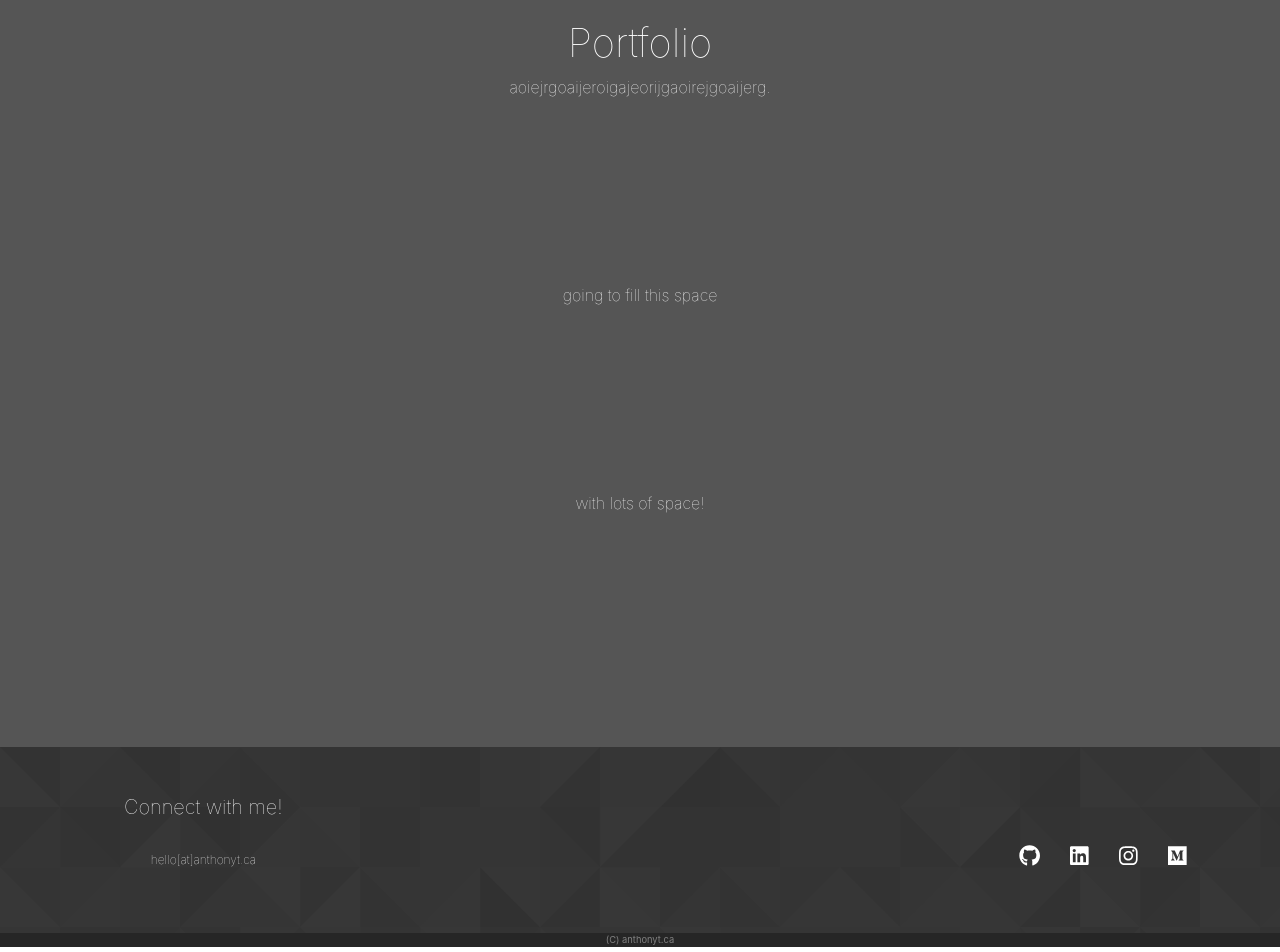
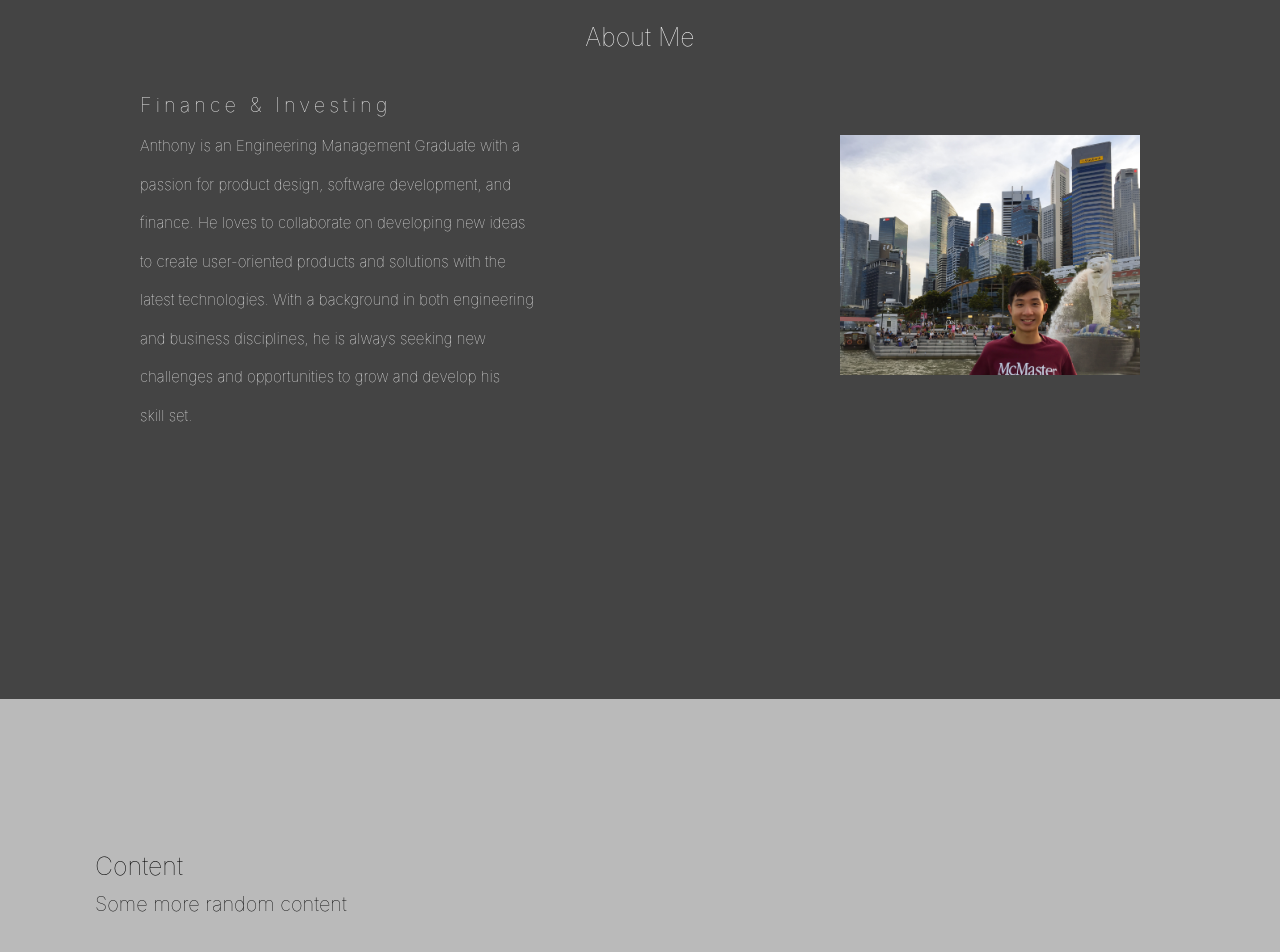
Before and after one commit to anthonytwh/anthonytwh.github.io, a React (Create React App) app: page / in a window 1280 px wide. Shown: the part 860-1812 px from the top of the page. Built offline with nearby package versions, Linux system fonts and the light colour scheme.

Commit message:
space components with padding

```diff
--- a/src/App.jsx
+++ b/src/App.jsx
@@ -13,12 +13,14 @@ class App extends Component {
 	render() {
 		return (
 			<div className="Title">
+				<div className="Header">
+					<Header/>
+				</div>
+					<br></br>
 				<div className="Main">
-					<Header/>
-					<br></br>
 					<Main />
 					<br></br>
-					<Button className="test-button" color="danger">Danger! </Button>
+					<Button className="test-button" color="danger"> Danger! </Button>
 					<br></br>
 					<br></br>
 				</div>
--- a/src/assets/styles.css
+++ b/src/assets/styles.css
@@ -1,7 +1,8 @@
 /* Title */
 .Title {
+  background: url("background2.png");
   text-align: center;
-  overflow: auto;
+  overflow: hidden;
 }
 
 .test-button {
@@ -10,8 +11,12 @@
 }
 
 /* Header */
+.Header {
+
+}
+
 .Header-header {
-  background-color: none;
+
 }
 
 .Header-title {
@@ -28,8 +33,9 @@
 
 /* Main */
 .Main {
-  background: url("background2.png");
   text-align: center;
+  padding-top: 10%;
+  padding-bottom: 20%;
 }
 
 .Main-jumbo {
@@ -42,10 +48,17 @@
   background: #444;
   color: white;
   text-align: center;
+  overflow: auto;
+  padding-top: 10%;
+  padding-bottom: 20%;
+}
+
+.About:after {
+    clear: both;
 }
 
 .About-title {
-  font-size: 45px;
+  font-size: 25px;
   font-weight: 100;
 }
 
@@ -53,6 +66,7 @@
   font-size: 20px;
   font-weight: 100;
   text-align: left;
+  padding-left: 10%;
 }
 
 .About-body {
@@ -63,17 +77,65 @@
 .About-body-left {
   font-size: 15px;
   font-weight: 100;
+
+  float: left;
   text-align: left;
+  padding-left: 10%;
+
 }
 
 .About-body-right {
   font-size: 15px;
   font-weight: 100;
-  text-align: right;
+
+  float: right;
+  padding-right: 10%;
+}
+
+.About-animate {
+  display: inline;
+}
+
+.About-animate span {
+  letter-spacing: 0.2em;
+  animation: Aboutimate 10s linear infinite 0s;
+  opacity: 0;
+  overflow: hidden;
+  position: absolute;
+
+}
+
+.About-animate span:nth-child(2){
+  animation-delay: 2s;
+}
+
+.About-animate span:nth-child(3){
+  animation-delay: 4s;
+}
+
+.About-animate span:nth-child(4){
+  animation-delay: 6s;
+}
+
+.About-animate span:nth-child(5){
+  animation-delay: 8s;
+}
+
+@keyframes Aboutimate {
+  0% { opacity: 0; }
+  5% { opacity: 0; transform: translateX(-50px); }
+  10% { opacity: 1; transform: translateX(0px); }
+  25% { opacity: 1; transform: translateX(0px); }
+  30% { opacity: 0; transform: translateX(50px); }
+  80% { opacity: 0; }
+  100% { opacity: 0; }
 }
 
 /* Content Section (TBD) */
 .Content {
+  clear: both;
+  padding-top: 10%;
+  padding-bottom: 20%;
   background: #BABABA;
   text-align: left;
   padding-left: 5em;
@@ -100,20 +162,21 @@
 /* Portfolio */
 .Portfolio {
   background: #555;
+  padding-top: 10%;
+  padding-bottom: 20%;
   text-align: center;
-  overflow: auto;
 }
 
 .Portfolio-title {
   color: white;
+  font-size: 25px;
   font-weight: 100;
-
 }
 
 .Portfolio-header {
   color: white;
+  font-size: 20px;
   font-weight: 100;
-
 }
 
 .Portfolio-body {
@@ -124,10 +187,10 @@
 
 /* Footer */
 .Footer {
-  text-align: center;
   background: url("mid-section.png");
   color: white;
   text-align: center;
+  padding-top: 5%;
 }
 
 .Footer-div {
@@ -143,7 +206,7 @@
 }
 
 .Footer-body{
-  font-size: 12px;
+  font-size: 15px;
   font-weight: 120;
 }
 
@@ -156,7 +219,9 @@
 }
 
 .Footer-foot {
-  background-color: #262626;
-  font-size: 7pt;
+  background-color: #292929;
+  font-size: 5pt;
   color: grey;
+  padding-top: 1%;
+  padding-bottom: 1%;
 }
--- a/src/components/About.jsx
+++ b/src/components/About.jsx
@@ -2,6 +2,7 @@ import React, { Component} from 'react';
 import { Jumbotron, Container } from 'reactstrap';
 
 import '../assets/styles.css';
+import photo from '../assets/profilephoto.jpg';
 
 
 class About extends Component {
@@ -14,24 +15,38 @@ class About extends Component {
 		return (
 	    <div>
 				<Container fluid>
-					<br></br>
-					<br></br>
 					<h1 className="About-title">About Me</h1>
 
-					<br></br>
-					<p className="About-header">This is a modified jumbotron that occupies the entire horizontal space of its parent.</p>
 
-					<br></br>
+					<div className="About-header">
+						<br></br>
+						<div className="About-animate">
+							<span> <p> Engineering </p> </span>
+							<span> <p> Product Design </p> </span>
+							<span> <p> Finance & Investing </p>  </span>
+							<span> <p> Food & Coffee </p> </span>
+							<span> <p> Travelling </p> </span>
+						</div>
+					</div>
+
 					<div className="About-body-left">
-						<p> Things about me, blah blah blah. </p>
+						<br></br>
+						<br></br>
+						<p> Anthony is an Engineering Management Graduate with a </p>
+						<p> passion for product design, software development, and </p>
+						<p> finance. He loves to collaborate on developing new ideas </p>
+						<p> to create user-oriented products and solutions with the </p>
+						<p> latest technologies. With a background in both engineering </p>
+						<p> and business disciplines, he is always seeking new </p>
+						<p> challenges and opportunities to grow and develop his </p>
+						<p> skill set.</p>
 					</div>
 
 					<div className="About-body-right">
-						<p> Things about me, blah blah blah. </p>
+						<br></br>
+						<br></br>
+						<img src={photo} width="300" height="240"/>
 					</div>
-
-					<br></br>
-					<br></br>
 				</Container>
 	    </div>
 			)
--- a/src/components/Footer.jsx
+++ b/src/components/Footer.jsx
@@ -15,8 +15,6 @@ class Footer extends Component {
 	render() {
 		return (
 			<div className="Footer-div">
-			<br></br>
-			<br></br>
 				<Row>
 					<Col>
 						<h1 className="Footer-head"> Connect with me! </h1>
@@ -49,8 +47,9 @@ class Footer extends Component {
 					</Col>
 				</Row>
 				<br></br>
-				<br></br>
-			<div className="Footer-foot"> (C) anthonyt.ca </div>
+				<div className="Footer-foot">
+					(C) anthonyt.ca
+				</div>
 			</div>
 			)
 	}
```
Also changed, not shown: src/assets/profilephoto.jpg (added), 1 other file (tests, documents, lock files or other folders).
